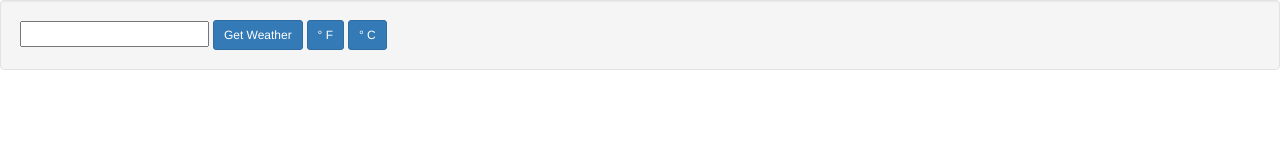
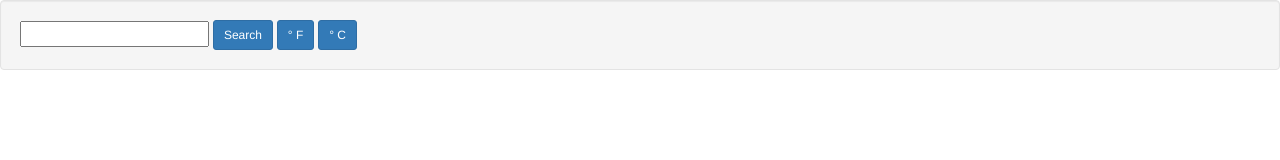
Before and after one commit to TimCoding/Experiments-FreeCodeCamp, a plain HTML site: page Weather-App/index.html in a window 1280 px wide. Drawn offline with nearby package versions, Linux system fonts and the light colour scheme.

Commit message:
Update index.html

```diff
--- a/Weather-App/index.html
+++ b/Weather-App/index.html
@@ -14,7 +14,7 @@
     <div class = "row">
       <div class="col-xs-12 well">
       <input type="text" id="weather-search"></input>
-      <button class="btn btn-primary btn-sm" id="button-weather">Get Weather</button>
+      <button class="btn btn-primary btn-sm" id="button-weather">Search</button>
       <button class = "btn btn-primary btn-sm" id = "fahrenheit">° F</button>
       <button class = "btn btn-primary btn-sm" id = "celsius">° C</button>
       </div>
@@ -61,5 +61,6 @@
     </div>
   </div>
   </div>
+
 </body>
 </html>
```
